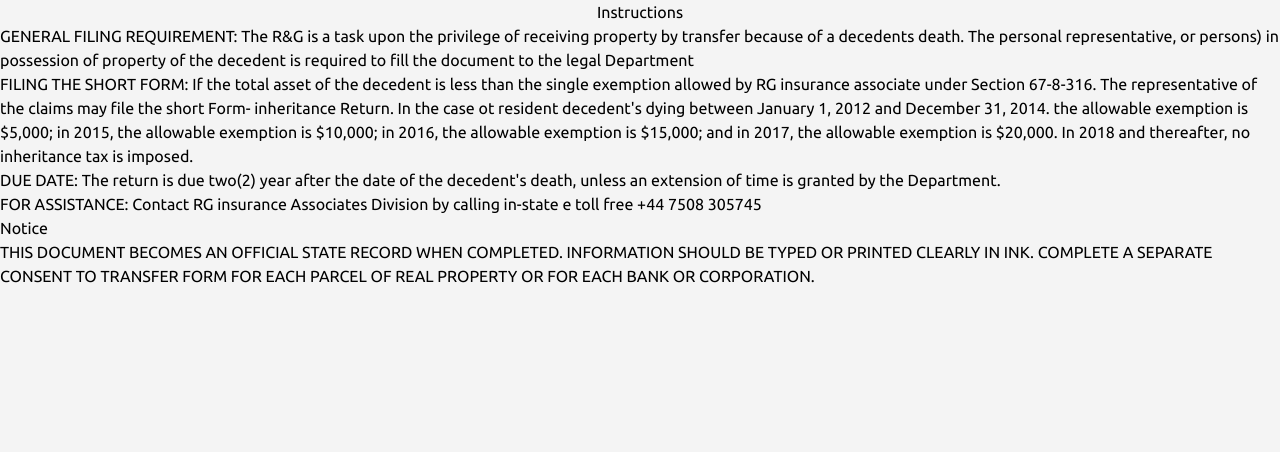
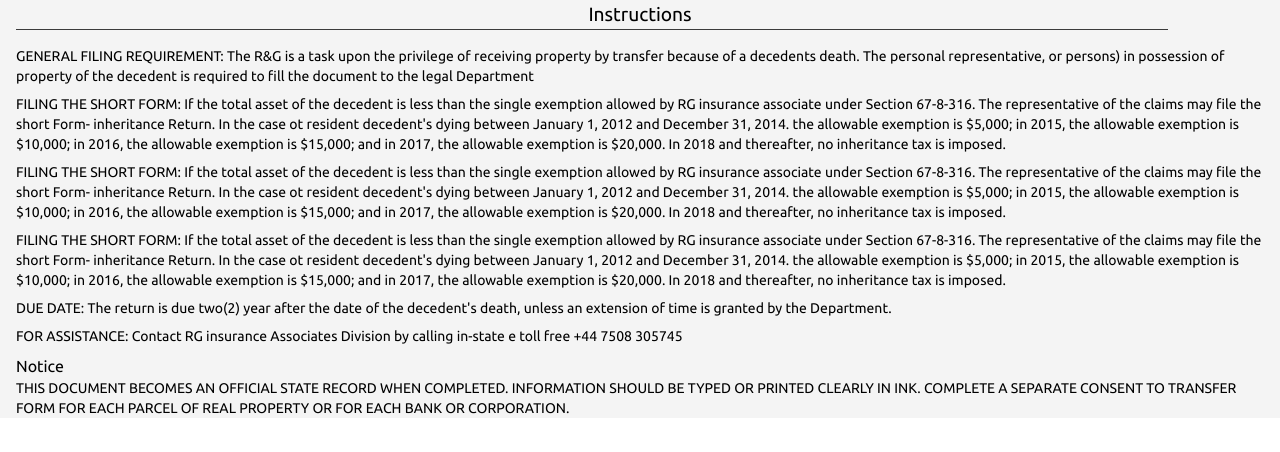
Before and after one commit to codeboyfriend/R-G-Company, a React (Vite) app: page /instruction in a window 1280 px wide. Shown: the top 452 px of the page. Built offline with nearby package versions, Linux system fonts and the light colour scheme.

Commit message:
modified instruction page

```diff
--- a/src/App.css
+++ b/src/App.css
@@ -27,3 +27,11 @@
   width: 90vw;
   background-color: #3b3b3b;
 }
+
+
+.lineTwo {
+  height: .1rem;
+  width: 90vw;
+  background-color: #3b3b3b;
+  margin-bottom: .5rem;
+}
--- a/src/App.jsx
+++ b/src/App.jsx
@@ -7,7 +7,7 @@ import Instruction from './pages/Instruction';
 function App() {
   return (
     <Router>
-      <div className="bg-[#f4f4f4] flex h-[100vh] w-[100vw] align-center justify-center m-auto">
+      <div className="bg-[#f4f4f4] flex minH-[100vh] w-[100vw] align-center justify-center m-auto">
         <Routes>
           <Route path='/' element={<Box />} />
           <Route path='/form' element={<Entries />} />
--- a/src/pages/Instruction.jsx
+++ b/src/pages/Instruction.jsx
@@ -1,20 +1,26 @@
 const Instruction = () => {
   return (
-    <div>
-        <h1 className="text-center">Instructions</h1>
+    <div className='px-4'>
+        <h1 className="text-center text-[1.2rem]">Instructions</h1>
+
+        <div className="lineTwo mb-4"></div>
 
         <ul>
-            <li>GENERAL FILING REQUIREMENT: The R&G is a task upon the privilege of receiving property by transfer because of a decedents death. The personal representative, or persons) in possession of property of the decedent is required to fill the document to the legal Department</li>
+            <li className='text-sm pb-2'>GENERAL FILING REQUIREMENT: The R&G is a task upon the privilege of receiving property by transfer because of a decedents death. The personal representative, or persons) in possession of property of the decedent is required to fill the document to the legal Department</li>
 
-            <li>FILING THE SHORT FORM: If the total asset of the decedent is less than the single exemption allowed by RG insurance associate under Section 67-8-316. The representative of the claims may file  the short Form- inheritance Return. In the case ot resident decedent's dying between January 1, 2012 and December 31, 2014. the allowable exemption is $5,000; in 2015, the allowable exemption is $10,000; in 2016, the allowable exemption is $15,000; and in 2017, the allowable exemption is $20,000. In 2018 and thereafter, no inheritance tax is imposed.</li>
+            <li className='text-sm pb-2'>FILING THE SHORT FORM: If the total asset of the decedent is less than the single exemption allowed by RG insurance associate under Section 67-8-316. The representative of the claims may file  the short Form- inheritance Return. In the case ot resident decedent's dying between January 1, 2012 and December 31, 2014. the allowable exemption is $5,000; in 2015, the allowable exemption is $10,000; in 2016, the allowable exemption is $15,000; and in 2017, the allowable exemption is $20,000. In 2018 and thereafter, no inheritance tax is imposed.</li>
 
-            <li>DUE DATE: The return is due two(2) year  after the date of the decedent's death, unless an extension of time is granted by the Department.</li>
+            <li className='text-sm pb-2'>FILING THE SHORT FORM: If the total asset of the decedent is less than the single exemption allowed by RG insurance associate under Section 67-8-316. The representative of the claims may file  the short Form- inheritance Return. In the case ot resident decedent's dying between January 1, 2012 and December 31, 2014. the allowable exemption is $5,000; in 2015, the allowable exemption is $10,000; in 2016, the allowable exemption is $15,000; and in 2017, the allowable exemption is $20,000. In 2018 and thereafter, no inheritance tax is imposed.</li>
 
-            <li>FOR ASSISTANCE: Contact RG insurance Associates Division by calling in-state e toll free +44 7508 305745</li>
+            <li className='text-sm pb-2'>FILING THE SHORT FORM: If the total asset of the decedent is less than the single exemption allowed by RG insurance associate under Section 67-8-316. The representative of the claims may file  the short Form- inheritance Return. In the case ot resident decedent's dying between January 1, 2012 and December 31, 2014. the allowable exemption is $5,000; in 2015, the allowable exemption is $10,000; in 2016, the allowable exemption is $15,000; and in 2017, the allowable exemption is $20,000. In 2018 and thereafter, no inheritance tax is imposed.</li>
+
+            <li className='text-sm pb-2'>DUE DATE: The return is due two(2) year  after the date of the decedent's death, unless an extension of time is granted by the Department.</li>
+
+            <li className='text-sm pb-2'>FOR ASSISTANCE: Contact RG insurance Associates Division by calling in-state e toll free +44 7508 305745</li>
         </ul>
 
         <h4>Notice</h4>
-        <p>THIS DOCUMENT BECOMES AN OFFICIAL STATE RECORD WHEN COMPLETED. INFORMATION SHOULD BE TYPED OR PRINTED CLEARLY IN INK. COMPLETE A SEPARATE CONSENT TO TRANSFER FORM FOR EACH PARCEL OF REAL PROPERTY OR FOR EACH BANK OR CORPORATION.</p>
+        <p className='text-sm'>THIS DOCUMENT BECOMES AN OFFICIAL STATE RECORD WHEN COMPLETED. INFORMATION SHOULD BE TYPED OR PRINTED CLEARLY IN INK. COMPLETE A SEPARATE CONSENT TO TRANSFER FORM FOR EACH PARCEL OF REAL PROPERTY OR FOR EACH BANK OR CORPORATION.</p>
     </div>
   )
 }
```
